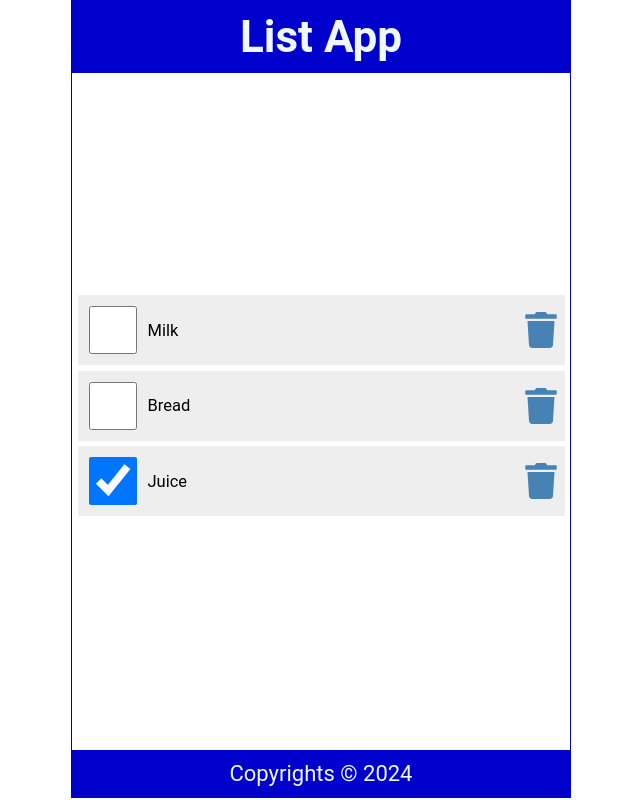
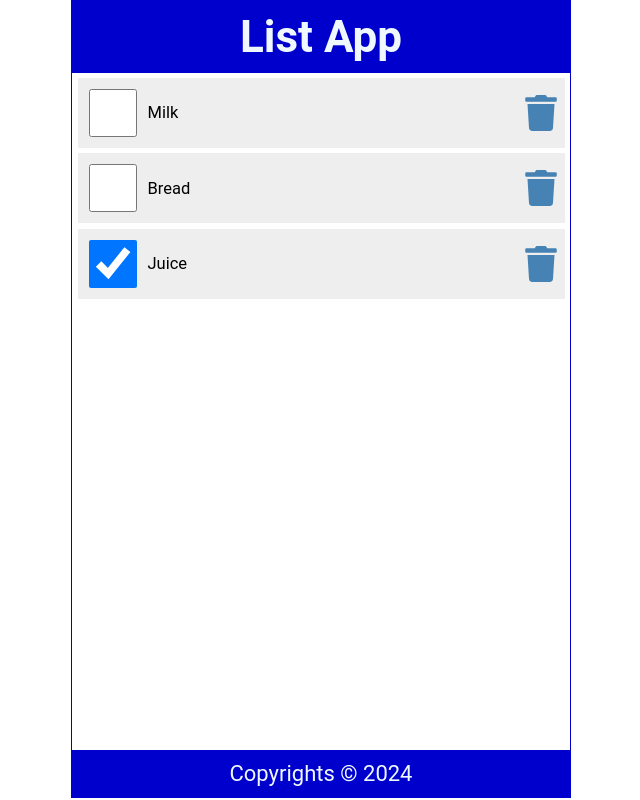
Before and after one commit to Vrushabh182002/Todo-List-React, a React (Create React App) app: page / in a window 1280 px wide. Shown: the whole page, without its empty margins (319-959 px from the left). Built offline with nearby package versions, Linux system fonts and the light colour scheme.

Commit message:
Update styling and Main Content Component

```diff
--- a/src/Content.js
+++ b/src/Content.js
@@ -29,6 +29,11 @@ const Content = () => {
       item: "Juice"
     }
   ]);
+
+  const handleChange =(id) =>{
+    const listItems = items.map((i) => i.id === id ? {...i,checked : !i.checked} : i);
+    setItems(listItems);
+  }
   return (
     <main>
       {/* <p>Hello, { name }</p>
@@ -40,6 +45,7 @@ const Content = () => {
             <input
             type="checkbox"
             checked={i.checked}
+            onChange={()=> handleChange(i.id)}
             />
             <label>{i.item}</label>
             <FaTrash
--- a/src/index.css
+++ b/src/index.css
@@ -42,9 +42,10 @@ main{
   display: flex;
   flex-direction: column;
   align-items: center;
-  justify-content: center;
+  justify-content: flex-start;
   gap: .75rem;
   flex-grow: 1;
+  margin-top: 5px;
 }
 
 footer{
```
